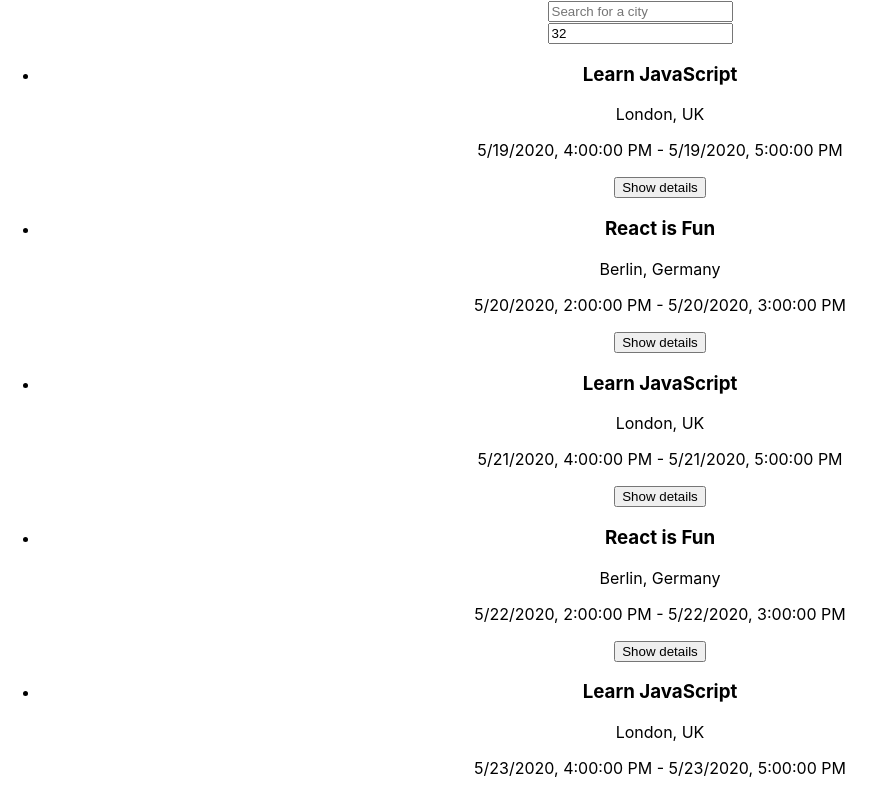
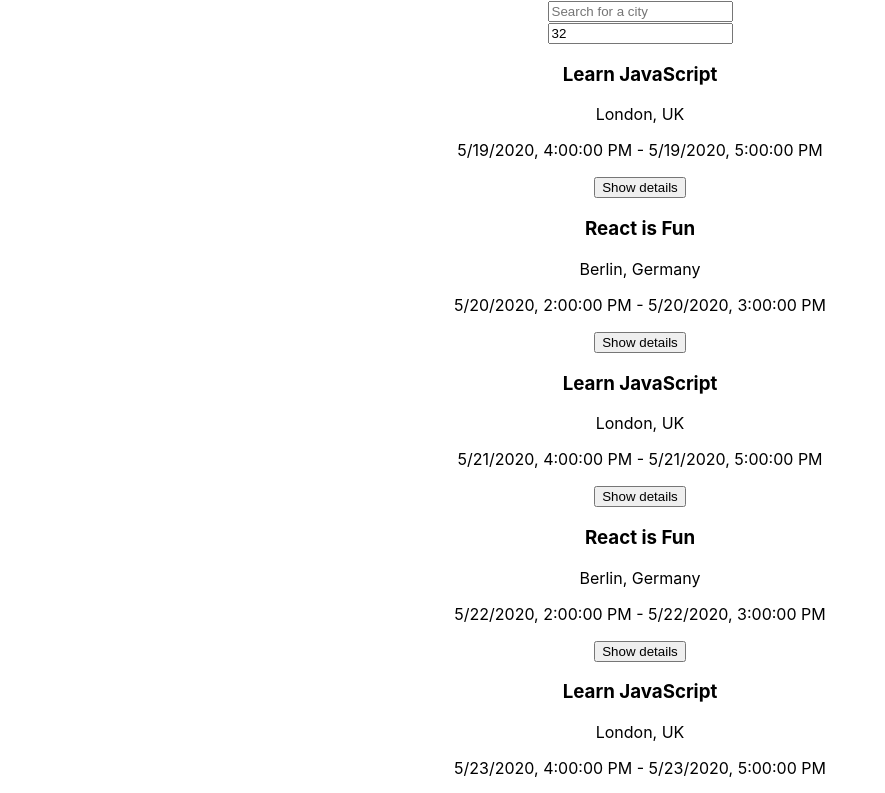
Before and after one commit to AndrewMagdyGad/meet, a React (Create React App) app: page / in a window 1280 px wide. Shown: the top 793 px of the page, without its empty margins (0-885 px from the left). Built offline with nearby package versions, Linux system fonts and the light colour scheme.

Commit message:
APIIntegrationPart1

```diff
--- a/src/App.css
+++ b/src/App.css
@@ -36,3 +36,9 @@
     transform: rotate(360deg);
   }
 }
+
+.event-list {
+  list-style-type: none; /* Remove as bolinhas */
+  padding: 0;           /* Remove o padding padrão */
+  margin: 0;            /* Remove a margem padrão */
+}
--- a/src/components/CitySearch.js
+++ b/src/components/CitySearch.js
@@ -34,7 +34,9 @@
   };
 
   return (
-    <div id="city-search" data-testid="city-search"> {/* Added data-testid for testing */}
+    <div id="city-search" data-testid="city-search">
+      {" "}
+      {/* Added data-testid for testing */}
       {/* Input field for city search */}
       <input
         type="text"
@@ -63,4 +65,4 @@
   );
 };
 
-export default CitySearch; // Export the component for use in other parts of the app
+export default CitySearch;
--- a/src/components/EventList.js
+++ b/src/components/EventList.js
@@ -3,7 +3,7 @@
 
 const EventList = ({ events }) => {
   return (
-    <ul id="event-list" aria-label="event list"> {/* Add aria-label for accessibility */}
+    <ul id="event-list" className="event-list" aria-label="event list"> {/* Add aria-label for accessibility */}
       {events ? (
         events.map(event => <Event key={event.id} event={event} />) // Map through events and render Event component for each
       ) : (
```
Also changed, not shown: 2 other files (tests, documents, lock files or other folders).
